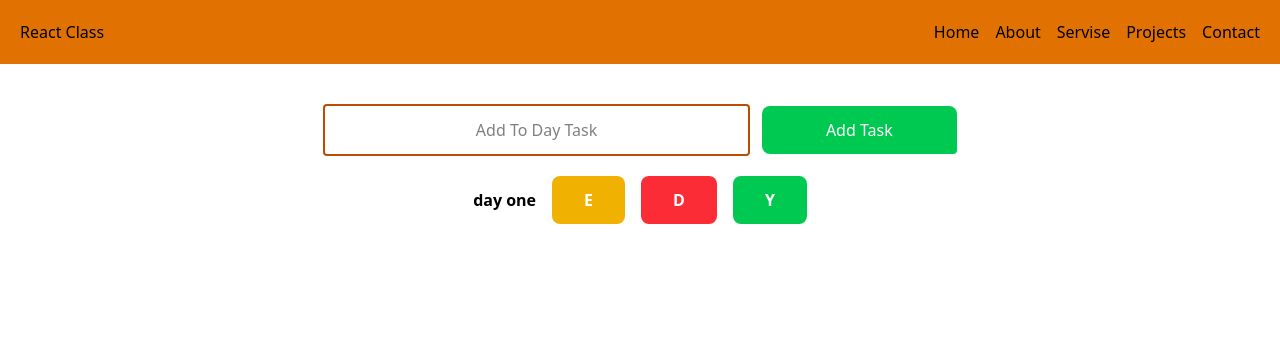
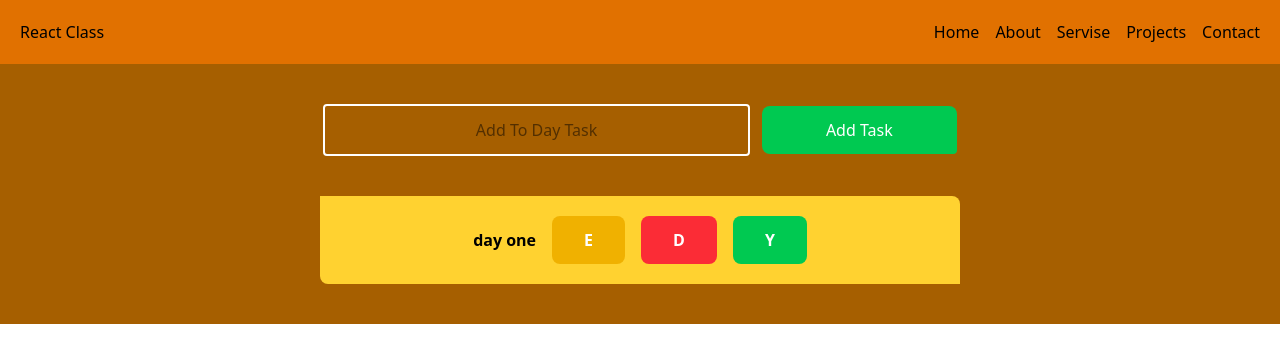
Before and after one commit to Sumeyahassen/mobile-app, a React (Vite) app in the folder react/rt/: page / in a window 1280 px wide. Shown: the top 362 px of the page. Built offline with nearby package versions, Linux system fonts and the light colour scheme.

Commit message:
to include title and change coloring

```diff
--- a/react/rt/src/components/Edit.jsx
+++ b/react/rt/src/components/Edit.jsx
@@ -1,6 +1,7 @@
 import React from "react";
 import Input from "./Input";
 function Edit({ tasks ,setTask}) {
+
   const deleteTask = (index) => {
     const newTasks = tasks.filter((__, i) => i !== index);
     setTask(newTasks);
@@ -9,9 +10,10 @@ function Edit({ tasks ,setTask}) {
 
   };
   return (
-    <div className="flex flex-col ">
+    <div className="flex flex-col  items-center py-10 ">
       {tasks.map((task, index) => (
-        <div className="flex justify-center items-center gap-4 text-white py-5 font-bold" key={index}>
+        <div className="flex justify-center items-center gap-4 text-white py-5 font-bold rounded-bl-lg rounded-tr-lg bg-amber-300 h-auto w-1/2 scroll-auto"
+        key={index}>
           <div className="text-black" key={index}>
             {task}
           </div>
--- a/react/rt/src/components/Header.jsx
+++ b/react/rt/src/components/Header.jsx
@@ -6,7 +6,7 @@ function Header() {
         setMenu(!isMenu);
     }
   return (
-    <div className='flex justify-between items-center bg-amber-600 h-16 px-5'>
+    <div className='flex justify-between items-center bg-amber-600 h-16 px-5 absolute top-0 bottom-0 left-0 right-0 w-full '>
       {/* logo */}
       <div className="">React Class</div>
       <div className="sm:hidden cursor-pointer" onClick={open}>{isMenu?"X":"☰"}</div>
--- a/react/rt/src/components/Input.jsx
+++ b/react/rt/src/components/Input.jsx
@@ -10,16 +10,20 @@ function Input() {
       setTask([...Task, newTask]);
       setNewTask("");
     }
+    else{
+      alert("Please enter a task before adding.");
+    }
   };
   return (
-    <div className="">
+    <div className=" pt-10">
+      <h1>To Do List </h1>
       <div className=" flex justify-center items-center pt-10 gap-3">
         <input
           type="text"
           value={newTask}
           onChange={(e) => setNewTask(e.target.value)}
           placeholder="Add To Day Task"
-          className="border-2 py-3 rounded-sm border-amber-700  w-1/3 placeholder:text-center"
+          className="border-2 py-3 rounded-sm border-white  w-1/3 placeholder:text-center text-left px-3"
         />
         <button
           className="bg-green-500 text-white px-16 py-3 rounded-lg rounded-br-sm"
--- a/react/rt/src/pages/Todo.jsx
+++ b/react/rt/src/pages/Todo.jsx
@@ -2,7 +2,7 @@ import React from 'react'
 import Input from '../components/Input'
 function Todo() {
   return (
-    <div>
+    <div className='min-h-auto bg-yellow-700 w-auto'>
       <Input/>
     </div>
   )
```
